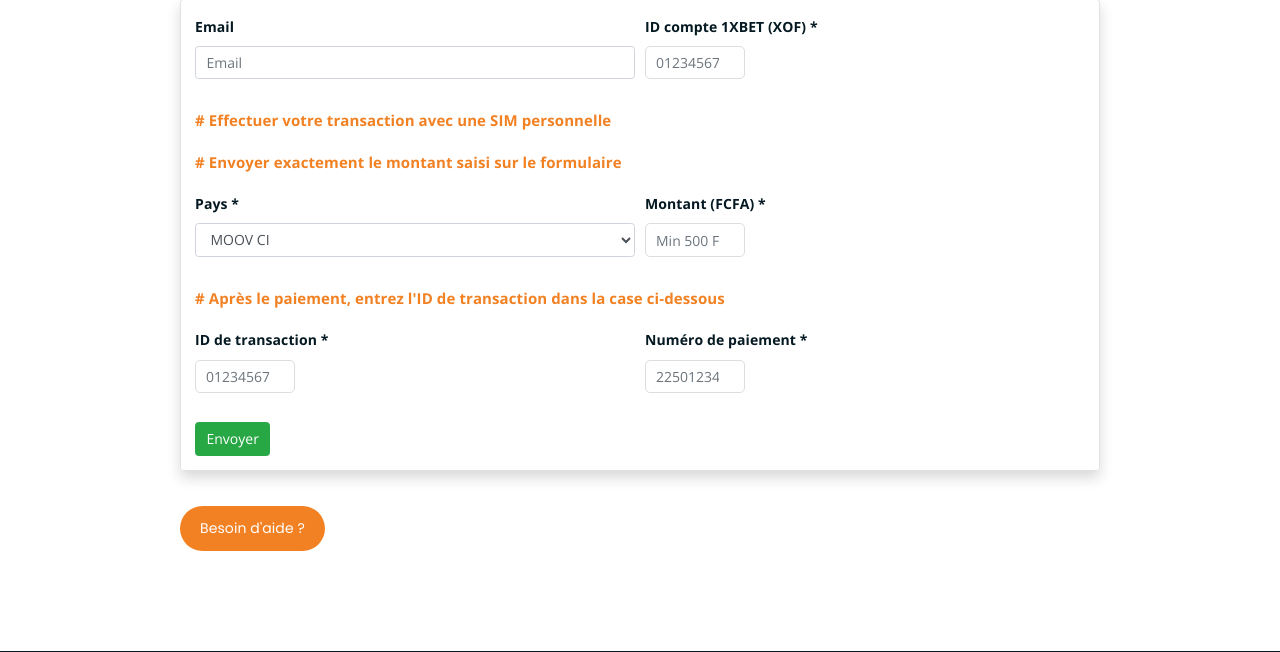
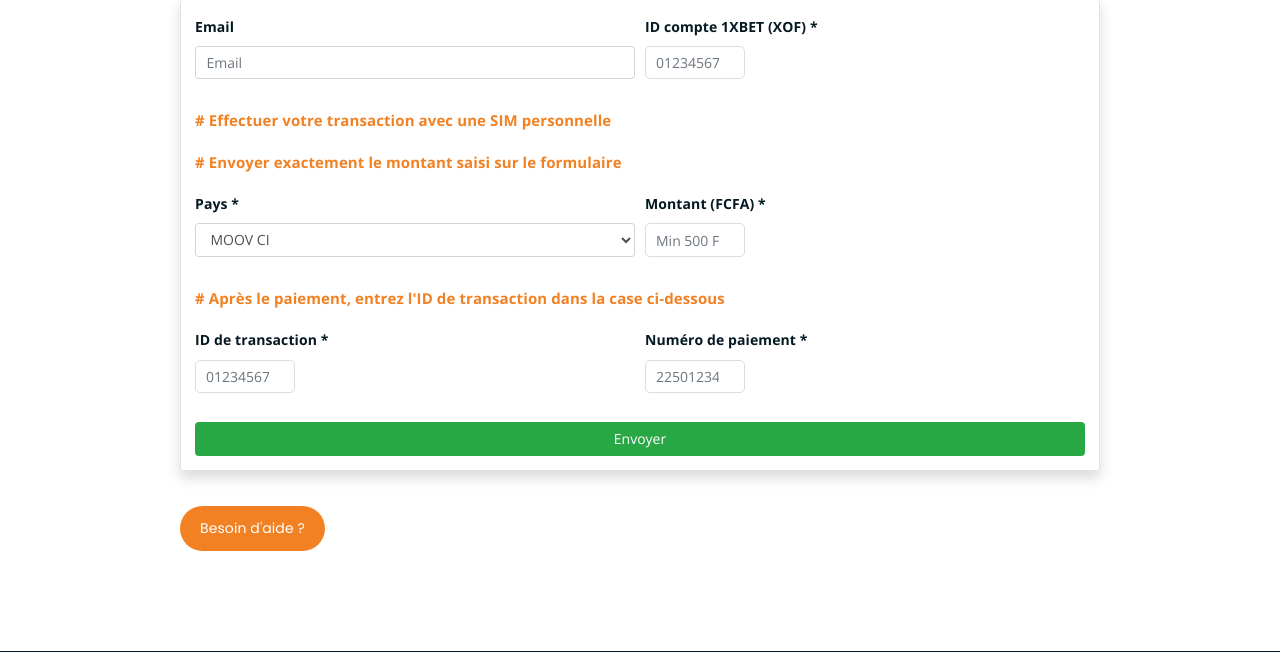
Before and after one commit to marc575/adama, a Symfony app: template templates/depot.html.twig in a window 1280 px wide. Shown: the part 1039-1691 px from the top of the page. Run offline with Twig, Linux system fonts and the light colour scheme; the template is opened without the code that fills it, so the values that code supplies are empty; some libraries are stand-ins or nearby versions.

Commit message:
Update depot.html.twig

```diff
--- a/templates/depot.html.twig
+++ b/templates/depot.html.twig
@@ -110,7 +110,7 @@
 										<input type="number" class="form-control" id="numero_paiement" name="numero_paiement" placeholder="2250123456789" required>
 									</div>
 								</div>
-								<button type="submit" class="btn btn-success">Envoyer</button>
+								<button type="submit" class="btn btn-success w-100">Envoyer</button>
 							</form>
 							<div class="hero-btns">
 								<a href="https://wa.me/2250708618478?text=Bonjour%20Mr%2C%20je%20n%27arrive%20pas%20%C3%A0%20effectuer%20une%20recharge%20sur%20bsexchangeservices.com%20" class="boxed-btn">Besoin d'aide ?</a>
```
